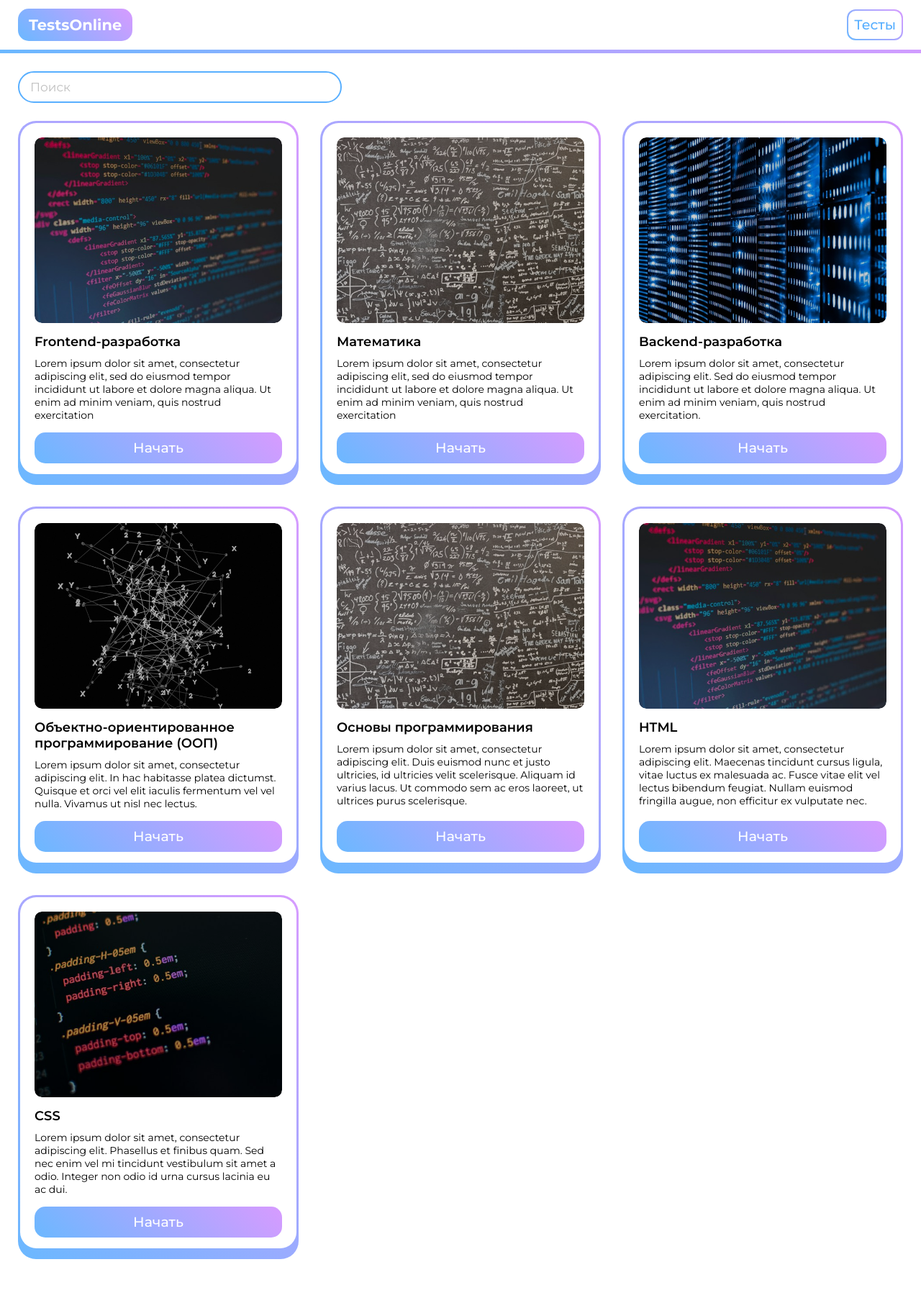
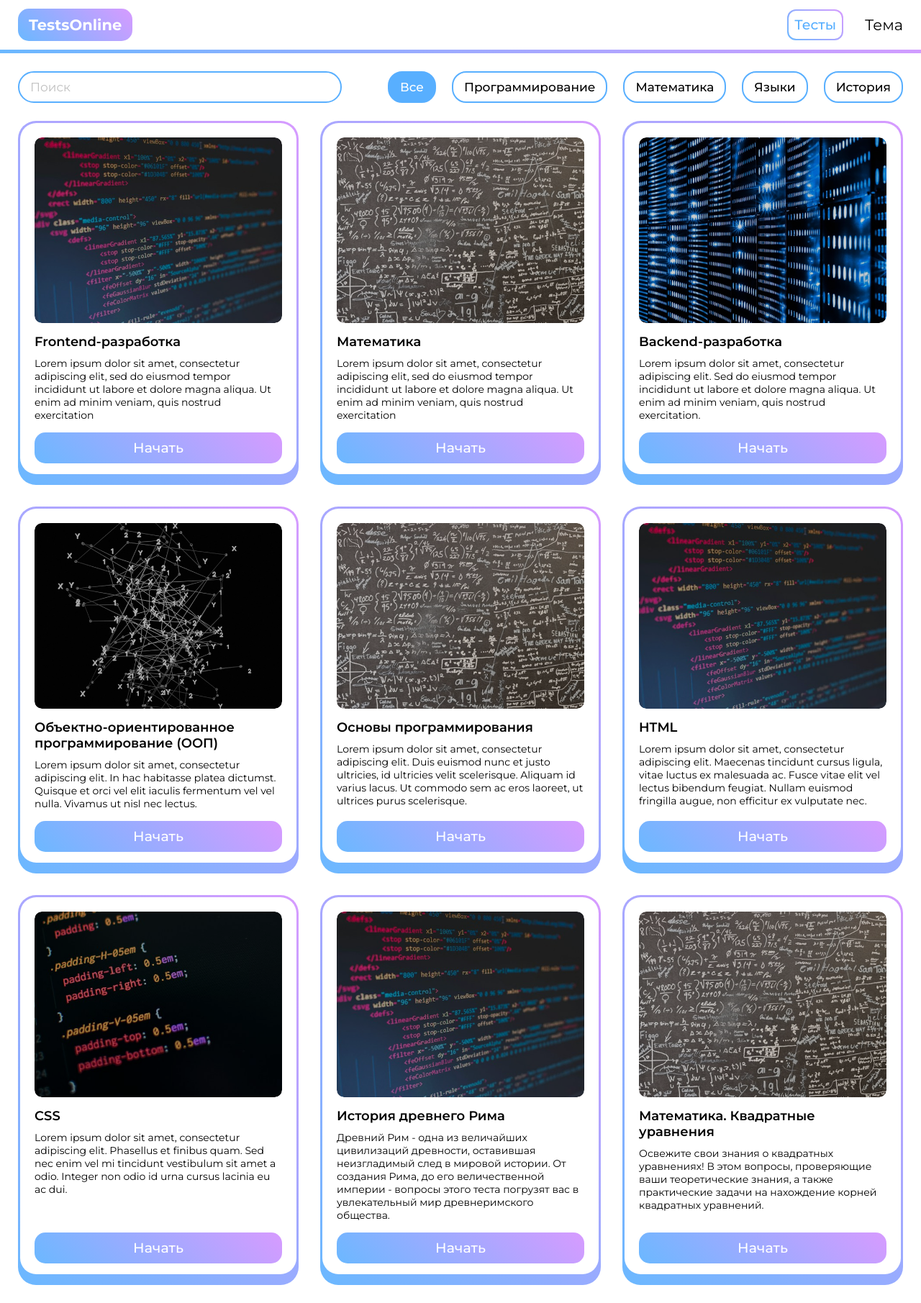
Before and after one commit to IvanZemsky/TestsOnline, a React (Create React App) app: page /tests in a window 1280 px wide. Shown: the whole page at 72% size. Before the commit the page ends 1775 px from the top, so only its background shows below. Built offline with nearby package versions, Linux system fonts and the light colour scheme.

Commit message:
new tests! + my pathetic attempts to dark theme

```diff
--- /dev/null
+++ b/src/components/EmptyTests/EmptyTests.jsx
@@ -0,0 +1,11 @@
+import React from 'react'
+
+const EmptyTests = () => {
+  return (
+    <div>
+      Ничего не найдено {":("}
+    </div>
+  )
+}
+
+export default EmptyTests
--- a/src/components/Header/Header.jsx
+++ b/src/components/Header/Header.jsx
@@ -1,18 +1,26 @@
 import React, { memo, useEffect } from "react";
 import styles from "./Header.module.css";
 import { Link } from "react-router-dom";
+import { useDispatch } from "react-redux";
+import {toggleTheme} from '../../store/slices/themeSlice'
 
 const Header = () => {
+   const dispatch = useDispatch();
 
    return (
       <header className={styles.header}>
-         <div className={[styles.content, 'wrapper'].join(' ')}>
+         <div className={[styles.content, "wrapper"].join(" ")}>
             <Link to="/" className={styles.logo}>
                TestsOnline
             </Link>
-            <Link to="/tests" className={styles.link}>
-               <span>Тесты</span>
-            </Link>
+
+            <nav className={styles.links}>
+               <Link to="/tests" className={styles.link}>
+                  <span>Тесты</span>
+               </Link>
+            </nav>
+
+            <button onClick={() => dispatch(toggleTheme())}>Тема</button>
          </div>
       </header>
    );
--- a/src/components/Header/Header.module.css
+++ b/src/components/Header/Header.module.css
@@ -2,6 +2,13 @@
    padding: 12px 0;
    border-bottom: 5px solid;
    border-image: var(--gradient) 1;
+}
+
+.content{
+   display: flex;
+   justify-content: space-between;
+   align-items: center;
+   gap: 30px;
 }
 
 .logo{
@@ -9,11 +16,18 @@
    padding: 10px 15px;
    border-radius: 15px;
    background-image: var(--gradient);
-   color: var(--white)
+   color: var(--white);
+   font-weight: 700;
 }
 
 .logo:hover{
    background-image: linear-gradient(45deg, var(--gradient-purple), var(--gradient-light-blue))
+}
+
+.links{
+   display: flex;
+   gap: 25px;
+   margin-left: auto;
 }
 
 .link {
@@ -37,14 +51,3 @@
    background-color: rgba(0,0,0,0);
    color: var(--white);
 }
-
-.content{
-   display: flex;
-   justify-content: space-between;
-   align-items: center;
-   gap: 30px;
-}
-
-.logo{
-   font-weight: 700;
-}
--- a/src/components/ResultQuestion/ResultQuestion.module.css
+++ b/src/components/ResultQuestion/ResultQuestion.module.css
@@ -8,7 +8,7 @@
 }
 
 .question:hover{
-   background-color: #eaeaea;
+   background-color: #ededff;
 }
 
 .question:last-child{
--- a/src/components/TestsSearch/TestsSearch.module.css
+++ b/src/components/TestsSearch/TestsSearch.module.css
@@ -1,7 +1,6 @@
 .testsSearch{
    width: 100%;
    max-width: 450px;
-   margin-bottom: 25px;
    padding: 10px 15px;
    border: 2px solid var(--sky-blue);
    border-radius: 25px;
--- a/src/pages/Tests/Tests.jsx
+++ b/src/pages/Tests/Tests.jsx
@@ -3,9 +3,13 @@ import tests from "../../tests";
 import TestCard from "../../components/UI/TestCard/TestCard";
 import styles from "./Tests.module.css";
 import TestsSearch from "../../components/TestsSearch/TestsSearch";
+import EmptyTests from "../../components/EmptyTests/EmptyTests";
+import { useSelector } from "react-redux";
 
 const Tests = () => {
    const [filterInputValue, setFilterInputValue] = useState("");
+   const theme = useSelector((state) => state.theme.theme);
+   console.log(theme);
 
    // state for tests
    // getting from useEffect
@@ -16,23 +20,39 @@ const Tests = () => {
       (test) => {
          const value = filterInputValue.toLowerCase();
          return (
-            test.name.toLowerCase().includes(value)
-            || test.desc.toLowerCase().includes(value)
+            test.name.toLowerCase().includes(value) ||
+            test.desc.toLowerCase().includes(value)
          );
       }
    );
 
    return (
-      <div className="tests">
+      <div className={[styles.tests, styles[theme]].join(" ")}>
          <div className={[styles.testsContent, "wrapper"].join(" ")}>
-            <TestsSearch
-               filterInputValue={filterInputValue}
-               setFilterInputValue={setFilterInputValue}
-            />
-            <div className={styles.tests}>
-               {filtered.map((test) => (
-                  <TestCard key={test.id} test={test} />
-               ))}
+            <div className={styles.panel}>
+               <TestsSearch
+                  filterInputValue={filterInputValue}
+                  setFilterInputValue={setFilterInputValue}
+               />
+               <div className={styles.categories}>
+                  <button
+                     className={[styles.category, styles.current].join(" ")}
+                  >
+                     Все
+                  </button>
+                  <button className={styles.category}>Программирование</button>
+                  <button className={styles.category}>Математика</button>
+                  <button className={styles.category}>Языки</button>
+                  <button className={styles.category}>История</button>
+               </div>
+            </div>
+
+            <div className={styles.testCards}>
+               {filtered.length ? (
+                  filtered.map((test) => <TestCard key={test.id} test={test} />)
+               ) : (
+                  <EmptyTests />
+               )}
             </div>
          </div>
       </div>
--- a/src/pages/Tests/Tests.module.css
+++ b/src/pages/Tests/Tests.module.css
@@ -1,11 +1,43 @@
+.testCards{
+   display: grid;
+   grid-template-rows: auto;
+   grid-template-columns: repeat(auto-fill, minmax(300px, 1fr));
+   gap: 30px;
+}
+
 .testsContent{
    padding-top: 25px;
    padding-bottom: 25px;
 }
 
-.tests{
-   display: grid;
-   grid-template-rows: auto;
-   grid-template-columns: repeat(auto-fill, minmax(300px, 1fr));
-   gap: 30px;
+.panel{
+   display: flex;
+   align-items: center;
+   justify-content: space-between;
+   gap: 25px;
+   margin-bottom: 25px;
 }
+
+.categories{
+   display: flex;
+   align-items: center;
+   gap: 22px;
+}
+
+.category{
+   padding: 10px 15px;
+   border-radius: 20px;
+   border: 2px solid var(--sky-blue);
+   font-size: 17px;
+   font-weight: 500;
+   transition: 0.2s all linear;
+}
+
+.current{
+   background-color: var(--sky-blue);
+   color: var(--white);
+}
+
+.tests.dark{
+   background-color: #303030;
+}
--- /dev/null
+++ b/src/store/slices/themeSlice.js
@@ -0,0 +1,18 @@
+import { createSlice } from "@reduxjs/toolkit";
+
+const initialState = {
+   theme: 'light'
+}
+
+const themeSlice = createSlice({
+   name: 'theme',
+   initialState,
+   reducers: {
+      toggleTheme(state) {
+         state.theme = state.theme === 'light' ? 'dark' : 'light';
+      }
+   }
+})
+
+export default themeSlice;
+export const {toggleTheme} = themeSlice.actions;
--- a/src/store/store.js
+++ b/src/store/store.js
@@ -1,5 +1,6 @@
 import { combineSlices, configureStore } from "@reduxjs/toolkit";
 import testSlice from "./slices/testSlice";
+import themeSlice from "./slices/themeSlice";
 import {
    persistStore,
    persistReducer,
@@ -16,9 +17,10 @@ import storage from "redux-persist/lib/storage";
 const persistConfig = {
    key: "test",
    storage,
+   whitelist: ['test']
 };
 
-const rootReducer = combineSlices(testSlice);
+const rootReducer = combineSlices(testSlice, themeSlice);
 
 const persistedReducer = persistReducer(persistConfig, rootReducer);
 
--- a/src/tests.js
+++ b/src/tests.js
@@ -6,12 +6,12 @@ import coverImg5 from "./assets/img/test-2.jpg";
 import coverImg6 from "./assets/img/test-1.jpg";
 import coverImg7 from "./assets/img/test-7.jpg";
 
-
 const tests = [
    {
       id: 1,
       name: "Frontend-разработка",
       desc: "Lorem ipsum dolor sit amet, consectetur adipiscing elit, sed do eiusmod tempor incididunt ut labore et dolore magna aliqua. Ut enim ad minim veniam, quis nostrud exercitation",
+      category: "Программирование",
       cover: coverImg1,
       questions: [
          {
@@ -44,6 +44,7 @@ const tests = [
       id: 2,
       name: "Математика",
       desc: "Lorem ipsum dolor sit amet, consectetur adipiscing elit, sed do eiusmod tempor incididunt ut labore et dolore magna aliqua. Ut enim ad minim veniam, quis nostrud exercitation",
+      category: "Математика",
       cover: coverImg2,
       questions: [
          {
@@ -106,6 +107,7 @@ const tests = [
       id: 3,
       name: "Backend-разработка",
       desc: "Lorem ipsum dolor sit amet, consectetur adipiscing elit. Sed do eiusmod tempor incididunt ut labore et dolore magna aliqua. Ut enim ad minim veniam, quis nostrud exercitation.",
+      category: "Программирование",
       cover: coverImg3,
       questions: [
          {
@@ -196,6 +198,7 @@ const tests = [
       id: 4,
       name: "Объектно-ориентированное программирование (ООП)",
       desc: "Lorem ipsum dolor sit amet, consectetur adipiscing elit. In hac habitasse platea dictumst. Quisque et orci vel elit iaculis fermentum vel vel nulla. Vivamus ut nisl nec lectus.",
+      category: "Программирование",
       cover: coverImg4,
       questions: [
          {
@@ -294,6 +297,7 @@ const tests = [
       id: 5,
       name: "Основы программирования",
       desc: "Lorem ipsum dolor sit amet, consectetur adipiscing elit. Duis euismod nunc et justo ultricies, id ultricies velit scelerisque. Aliquam id varius lacus. Ut commodo sem ac eros laoreet, ut ultrices purus scelerisque.",
+      category: "Программирование",
       cover: coverImg5,
       questions: [
          {
@@ -392,6 +396,7 @@ const tests = [
       id: 6,
       name: "HTML",
       desc: "Lorem ipsum dolor sit amet, consectetur adipiscing elit. Maecenas tincidunt cursus ligula, vitae luctus ex malesuada ac. Fusce vitae elit vel lectus bibendum feugiat. Nullam euismod fringilla augue, non efficitur ex vulputate nec.",
+      category: "Программирование",
       cover: coverImg6,
       questions: [
          {
@@ -467,6 +472,7 @@ const tests = [
       id: 7,
       name: "CSS",
       desc: "Lorem ipsum dolor sit amet, consectetur adipiscing elit. Phasellus et finibus quam. Sed nec enim vel mi tincidunt vestibulum sit amet a odio. Integer non odio id urna cursus lacinia eu ac dui.",
+      category: "Программирование",
       cover: coverImg7,
       questions: [
          {
@@ -538,6 +544,157 @@ const tests = [
          },
       ],
    },
+   {
+      id: 8,
+      name: "История древнего Рима",
+      desc: "Древний Рим - одна из величайших цивилизаций древности, оставившая неизгладимый след в мировой истории. От создания Рима, до его величественной империи - вопросы этого теста погрузят вас в увлекательный мир древнеримского общества.",
+      category: "История",
+      cover: coverImg1,
+      questions: [
+         {
+            title: "Кто были Ромул и Рем?",
+            answers: [
+               "Братья-близнецы, основатели Рима",
+               "Римские императоры",
+               "Завоеватели Рима",
+            ],
+            correctAnswer: 0,
+         },
+         {
+            title: "Какая форма правления существовала в Древнем Риме на ранних этапах?",
+            answers: ["Монархия", "Республика", "Империя"],
+            correctAnswer: 0,
+         },
+         {
+            title: "Кто был первым римским императором?",
+            answers: ["Юлий Цезарь", "Август", "Тиберий"],
+            correctAnswer: 1,
+         },
+         {
+            title: "Какие пути расширения Римской империи были наиболее значительными?",
+            answers: ["Восток", "Запад", "Оба направления"],
+            correctAnswer: 2,
+         },
+         {
+            title: "Какие пагубные события произошли в 476 году?",
+            answers: [
+               "Сражение при Гаугамеле",
+               "Падение Рима",
+               "Возникновение Римской империи",
+            ],
+            correctAnswer: 1,
+         },
+         {
+            title: "Кто был известным римским философом и стоиком?",
+            answers: ["Сенека", "Аристотель", "Платон"],
+            correctAnswer: 0,
+         },
+         {
+            title: "Какова роль Карфагена в истории древнего Рима?",
+            answers: [
+               "Главный враг Рима в Пунических войнах",
+               "Древний союзник Рима",
+               "Столица Римской империи",
+            ],
+            correctAnswer: 0,
+         },
+         {
+            title: "Как называется период мира и стабильности в Римской империи?",
+            answers: [
+               "Эпоха Триумвирата",
+               "Пакс Романа",
+               "Время Гражданских войн",
+            ],
+            correctAnswer: 1,
+         },
+         {
+            title: "Кто известен как реформатор Римской армии?",
+            answers: ["Гай Марий", "Сулла", "Юлий Цезарь"],
+            correctAnswer: 0,
+         },
+         {
+            title: "Какая культура оказала влияние на древний Рим?",
+            answers: ["Греческая", "Египетская", "Персидская"],
+            correctAnswer: 0,
+         },
+         {
+            title: "Какой термин обозначает древнеримскую верховную власть?",
+            answers: ["Сенат", "Консул", "Император"],
+            correctAnswer: 2,
+         },
+      ],
+   },
+   {
+      id: 9,
+      name: "Математика. Квадратные уравнения",
+      desc: "Освежите свои знания о квадратных уравнениях! В этом вопросы, проверяющие ваши теоретические знания, а также практические задачи на нахождение корней квадратных уравнений.",
+      category: "Математика",
+      cover: coverImg2,
+      questions: [
+         {
+            title: "Что такое квадратное уравнение?",
+            answers: [
+               "Уравнение второй степени",
+               "Уравнение с двумя переменными",
+               "Уравнение с тремя переменными",
+            ],
+            correctAnswer: 0,
+         },
+         {
+            title: "Какие формулы используются для нахождения корней квадратного уравнения?",
+            answers: [
+               "Формула Виета",
+               "Формула Герона",
+               "Формула корней квадратного уравнения",
+            ],
+            correctAnswer: 2,
+         },
+         {
+            title: "Когда квадратное уравнение имеет два действительных корня?",
+            answers: [
+               "Когда дискриминант положителен",
+               "Когда дискриминант равен нулю",
+               "Когда дискриминант отрицателен",
+            ],
+            correctAnswer: 0,
+         },
+         {
+            title: "Найдите корни уравнения: x² - 4x + 4 = 0",
+            answers: ["x = 2", "x = 4", "x = 1"],
+            correctAnswer: 0,
+         },
+         {
+            title: "Решите уравнение: 2x² + 3x - 5 = 0",
+            answers: ["x = 1, x = -2.5", "x = 5, x = -1", "x = 2.5, x = -1"],
+            correctAnswer: 0,
+         },
+         {
+            title: "Найдите корни уравнения: x² - 6x + 9 = 0",
+            answers: ["x = 3", "x = -3", "x = 2"],
+            correctAnswer: 0,
+         },
+         {
+            title: "Решите уравнение: 4x² - 16 = 0",
+            answers: ["x = 2, x = -2", "x = 4, x = -4", "x = 3, x = -3"],
+            correctAnswer: 0,
+         },
+         {
+            title: "Найдите корни уравнения: 3x² + 5x + 2 = 0",
+            answers: ["x = -1, x = -2/3", "x = 2, x = -1/3", "x = -2, x = 1/3"],
+            correctAnswer: 0,
+         },
+         {
+            title: "Решите уравнение: x² + 7x + 10 = 0",
+            answers: ["x = -2, x = -5", "x = -3, x = -10", "x = 2, x = 5"],
+            correctAnswer: 0,
+         },
+         {
+            title: "Найдите корни уравнения: 2x² - x - 1 = 0",
+            answers: ["x = 1, x = -0.5", "x = 2, x = -1", "x = -1, x = 0.5"],
+            correctAnswer: 0,
+         },
+      ],
+   },
 ];
 
 export default tests;
```
Also changed, not shown: src/pages/Test/Test.jsx (+1 -4 lines).
